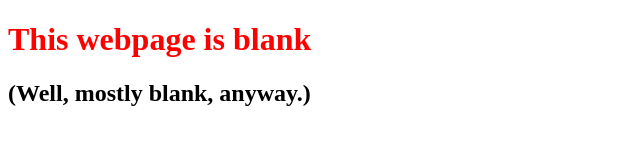
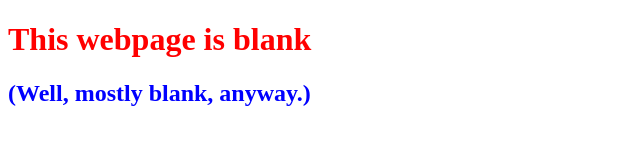
Before and after one commit to siva-surya/0main_openSAP_repo, a plain HTML site: page index.html in a window 1280 px wide. Shown: the whole page, without its empty margins (0-640 px from the left). Drawn offline with Linux system fonts and the light colour scheme.

Commit message:
added blue color to H2 header

```diff
--- a/index.html
+++ b/index.html
@@ -6,6 +6,6 @@
 </head>
 <body>
 	<h1 style="color:Red">This webpage is blank</h1>
-	<h2>(Well, mostly blank, anyway.)</h2>
+	<h2 style="color:Blue">(Well, mostly blank, anyway.)</h2>
 </body>
 </html>
```
